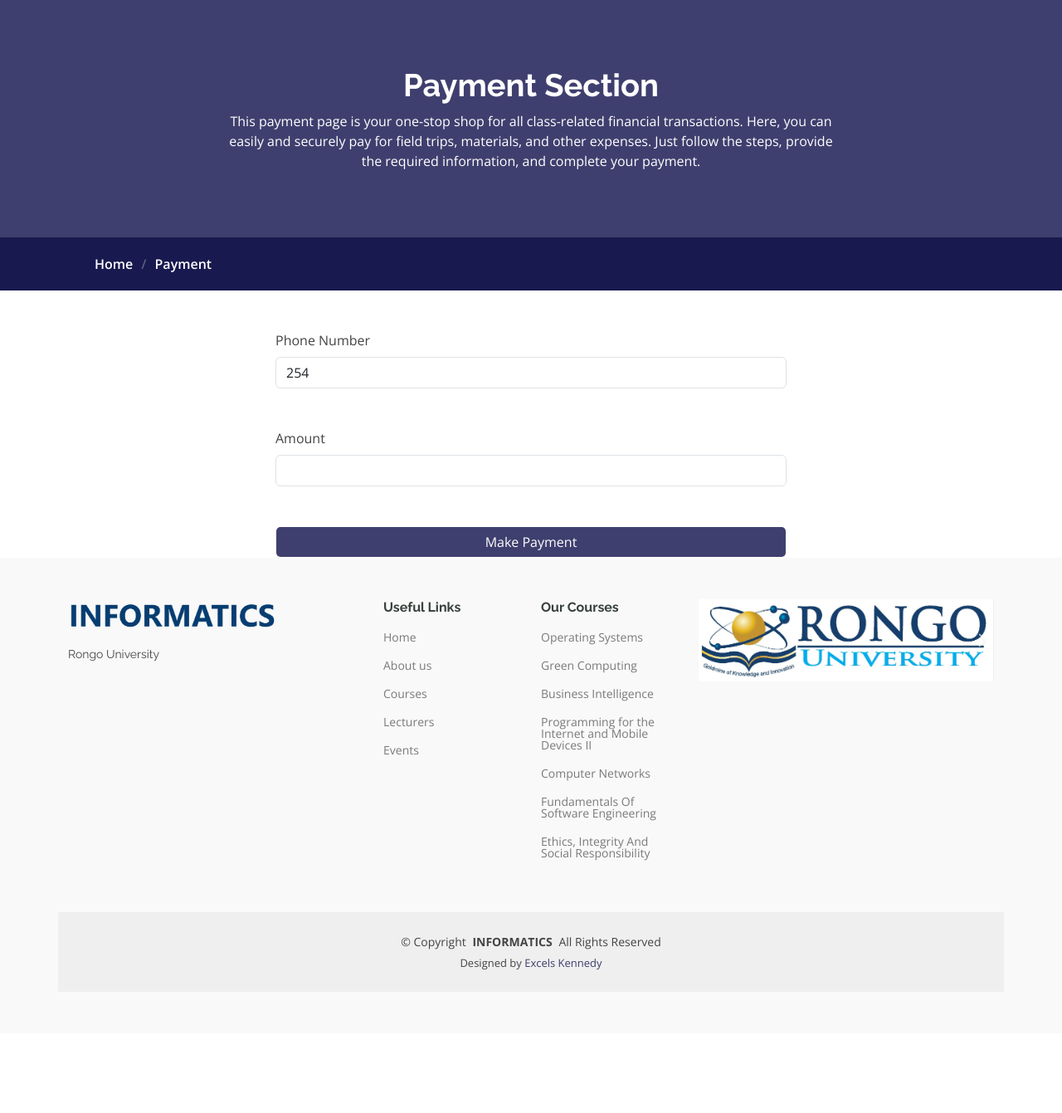
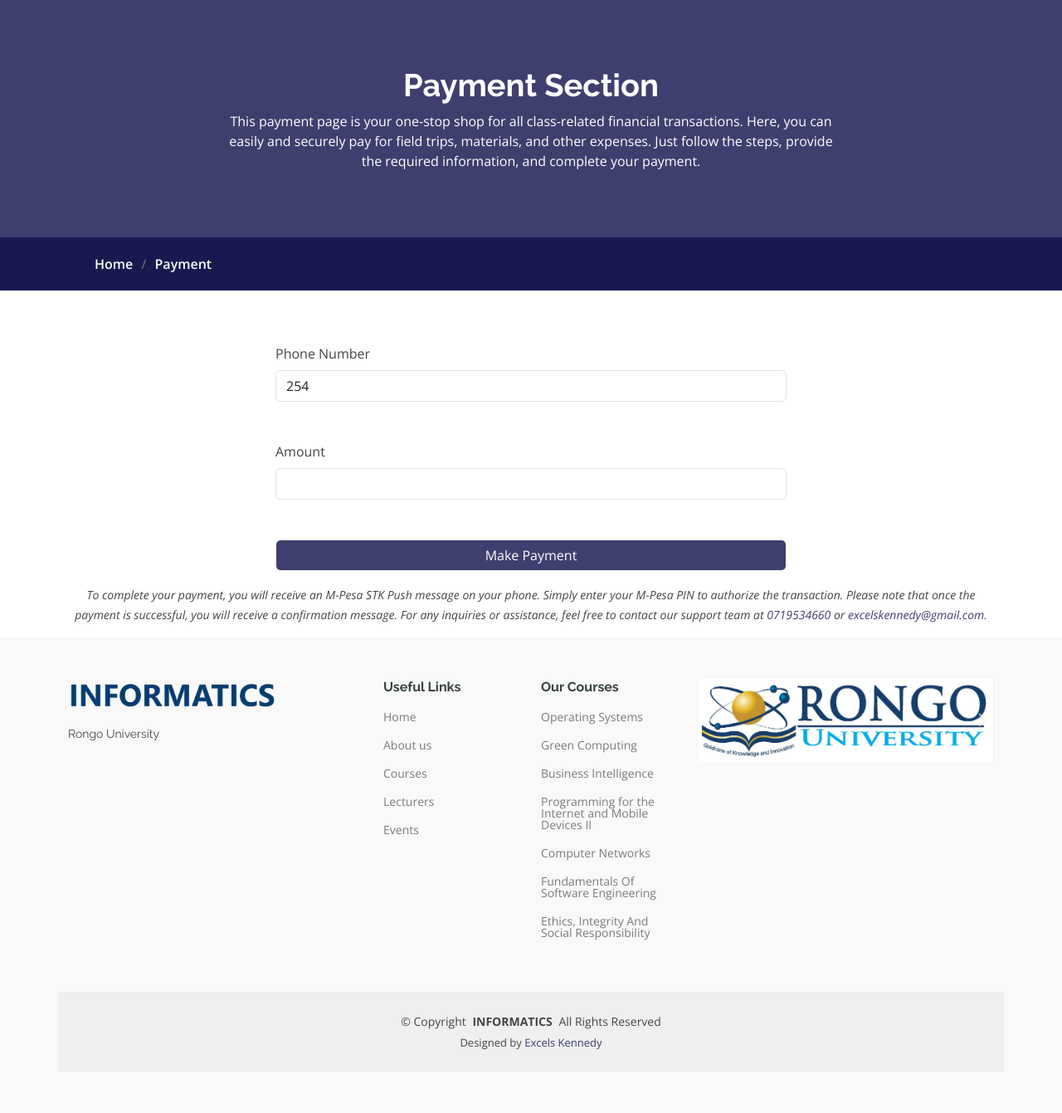
Before and after one commit to ExcelsKennedy2/Informatics-Class-System, a Django app: page /stk/ in a window 1280 px wide. Shown: the part 91-1432 px from the top of the page at 83% size. Before the commit the page ends 1286 px from the top, so only its background shows below. Run offline with Django 5.2, Linux system fonts and the light colour scheme; parts of the project's set-up code (start-up, migrations or seed data) failed here and were passed over; some libraries are stand-ins or nearby versions.

Commit message:
final touches

```diff
--- a/informatics/templates/events.html
+++ b/informatics/templates/events.html
@@ -58,6 +58,8 @@
                   </div>
             {% endfor %}
         </div>
+      <p class="text-center">To participate in events like field trips that require payment, please click on the provided link to proceed to the payment section. There, you can securely complete your payment to secure your spot.
+          <br> <a class="btn text-white mt-3" style="background-color: #0e0f4bcb;" href="{% url 'stk' %}">Make Payment</a></p>
 
       </div>
 
--- a/informatics/templates/pay.html
+++ b/informatics/templates/pay.html
@@ -29,7 +29,7 @@
         </div>
       </nav>
     </div><!-- End Page Title -->
-    <form method="POST" action="{% url 'pay' %}" class="col-md-6 container">
+    <form method="POST" action="{% url 'pay' %}" class="col-md-6 container my-3">
         {% csrf_token %}
 
         <label class="form-label mt-5">Phone Number</label>
@@ -40,6 +40,9 @@
 
         <input type="submit" name="submit" class="form-control mt-5 btn" value="Make Payment" style="background-color: #0e0f4bcb; color: white;">
     </form>
+    <p class="fst-italic text-center container"><small>To complete your payment, you will receive an M-Pesa STK Push message on your phone. Simply enter your M-Pesa PIN to
+        authorize the transaction. Please note that once the payment is successful, you will receive a confirmation message. For any inquiries or assistance,
+        feel free to contact our support team at <a href="tel:0719534660">0719534660</a> or <a href="mailto:excelskennedy@gmail.com">excelskennedy@gmail.com</a>.</small></p>
 </main>
 
 {% endblock %}
```
